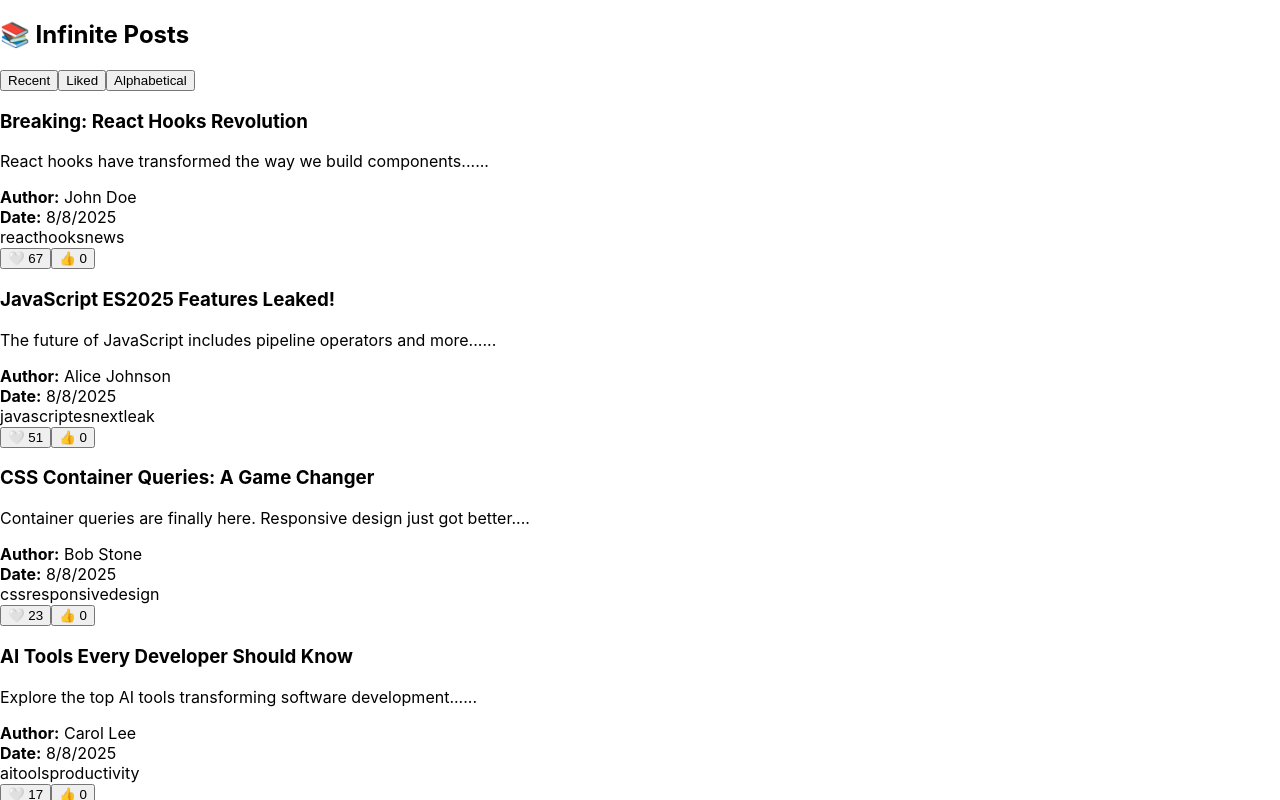
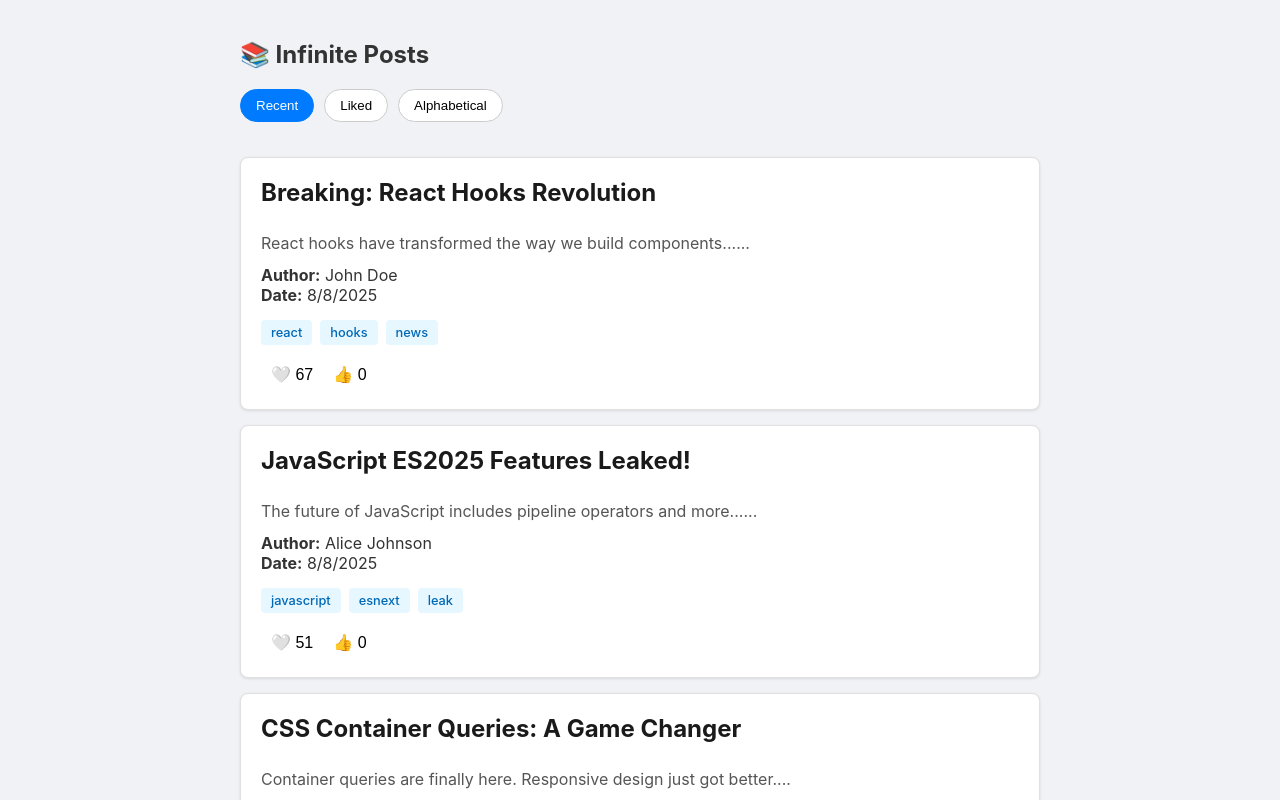
Before and after one commit to Adrian7305/Newsgram, a React (Create React App) app: page / in a window 1280 px wide. Shown: the top 800 px of the page. Built offline with nearby package versions, Linux system fonts and the light colour scheme; data requests are answered from the project's data file.

Commit message:
Update index.css

```diff
--- a/src/index.css
+++ b/src/index.css
@@ -1,3 +1,4 @@
+/* General body and font styles */
 body {
   margin: 0;
   font-family: -apple-system, BlinkMacSystemFont, 'Segoe UI', 'Roboto', 'Oxygen',
@@ -5,9 +6,157 @@
     sans-serif;
   -webkit-font-smoothing: antialiased;
   -moz-osx-font-smoothing: grayscale;
+  background-color: #f0f2f5;
+  color: #333;
 }
 
-code {
-  font-family: source-code-pro, Menlo, Monaco, Consolas, 'Courier New',
-    monospace;
+/* Main App container */
+.app-container {
+  max-width: 800px;
+  margin: 0 auto;
+  padding: 20px;
 }
+
+/* Post list container */
+.post-list {
+  display: flex;
+  flex-direction: column;
+  gap: 15px;
+}
+
+/* Post card styling */
+.post-card {
+  background-color: #fff;
+  border-radius: 8px;
+  box-shadow: 0 1px 3px rgba(0, 0, 0, 0.1);
+  padding: 20px;
+  border: 1px solid #e0e0e0;
+  transition: transform 0.2s;
+}
+
+.post-card:hover {
+  transform: translateY(-3px);
+  box-shadow: 0 4px 6px rgba(0, 0, 0, 0.15);
+}
+
+.post-card h3 {
+  margin-top: 0;
+  color: #1a1a1a;
+  font-size: 1.5rem;
+}
+
+.post-card p {
+  margin-bottom: 10px;
+  color: #555;
+  line-height: 1.5;
+}
+
+.post-card .tags {
+  margin: 15px 0;
+}
+
+.post-card .tag {
+  display: inline-block;
+  background-color: #e6f7ff;
+  color: #0068b5;
+  padding: 5px 10px;
+  margin-right: 8px;
+  border-radius: 4px;
+  font-size: 0.8rem;
+  font-weight: 500;
+}
+
+.post-card .interactions {
+  display: flex;
+  align-items: center;
+  margin-top: 15px;
+}
+
+.post-card .interactions button {
+  background-color: transparent;
+  border: none;
+  cursor: pointer;
+  font-size: 1rem;
+  padding: 5px 10px;
+  border-radius: 5px;
+  transition: background-color 0.2s;
+}
+
+.post-card .interactions button:hover {
+  background-color: #f2f2f2;
+}
+
+.post-card .interactions span {
+  margin-left: 10px;
+  font-weight: 600;
+  color: #666;
+}
+
+/* Sorting buttons styling */
+.sort-buttons {
+  margin-bottom: 20px;
+  display: flex;
+  gap: 10px;
+}
+
+.sort-buttons button {
+  background-color: #fff;
+  border: 1px solid #ccc;
+  border-radius: 20px;
+  padding: 8px 15px;
+  cursor: pointer;
+  transition: all 0.2s;
+}
+
+.sort-buttons button:hover {
+  background-color: #e9e9e9;
+}
+
+.sort-buttons button.active {
+  background-color: #007bff;
+  color: #fff;
+  border-color: #007bff;
+}
+
+/* Loading skeleton styling */
+.skeleton {
+  background-color: #e0e0e0;
+  border-radius: 8px;
+  padding: 20px;
+  margin-bottom: 15px;
+  animation: pulse 1.5s infinite ease-in-out;
+}
+
+.skeleton-title {
+  width: 70%;
+  height: 20px;
+  background-color: #ccc;
+  margin-bottom: 10px;
+  border-radius: 4px;
+}
+
+.skeleton-body {
+  width: 100%;
+  height: 15px;
+  background-color: #ccc;
+  margin-bottom: 5px;
+  border-radius: 4px;
+}
+
+.skeleton-body:last-child {
+  width: 80%;
+}
+
+@keyframes pulse {
+  0% { opacity: 0.5; }
+  50% { opacity: 1; }
+  100% { opacity: 0.5; }
+}
+
+/* End of posts message */
+.end-of-posts-message {
+  text-align: center;
+  margin-top: 30px;
+  color: #777;
+  font-style: italic;
+}
```
